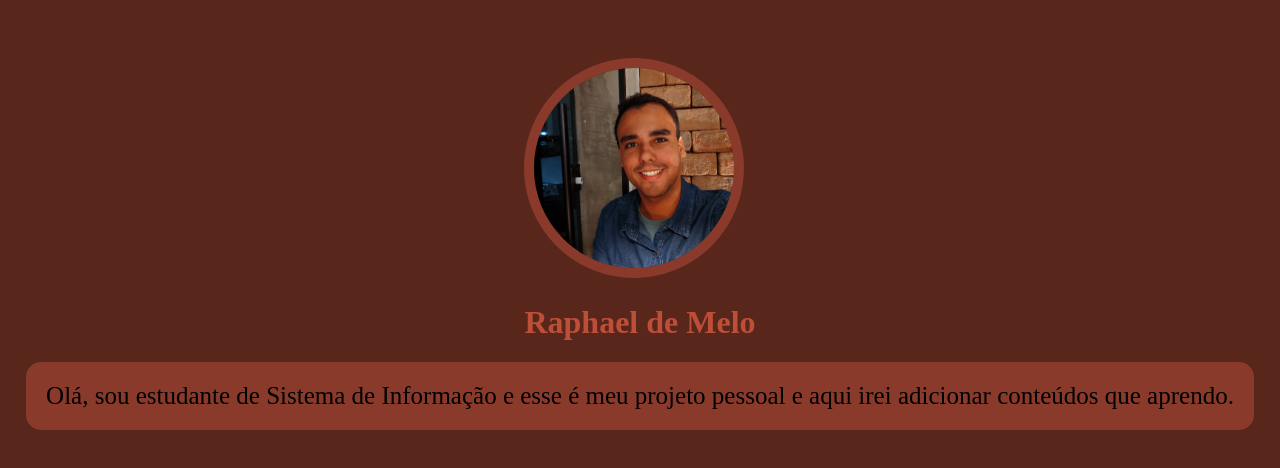
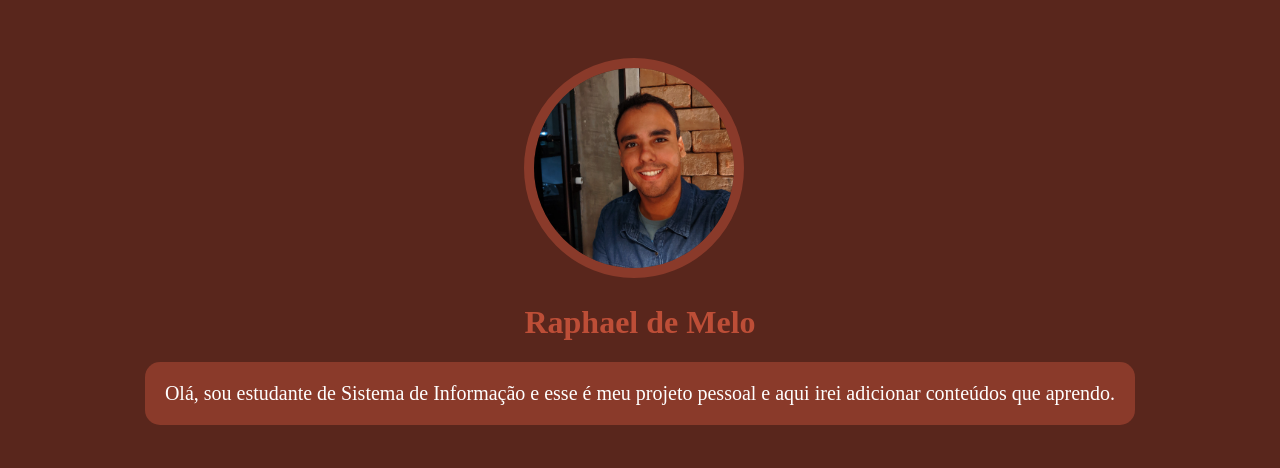
Before and after one commit to raphaeldemelo/projeto_pessoal, a React (Create React App) app: page / in a window 1280 px wide. Shown: the top 468 px of the page. Built offline with nearby package versions, Linux system fonts and the light colour scheme.

Commit message:
mudando cor do texto

```diff
--- a/src/pages/styles.css
+++ b/src/pages/styles.css
@@ -37,8 +37,9 @@ body{
 
 .descricao h1{
     margin: 20px;
-    font-size: 25px;
+    font-size: 20px;
     font-weight: normal;
+    color: white;
 }
 
 
```
